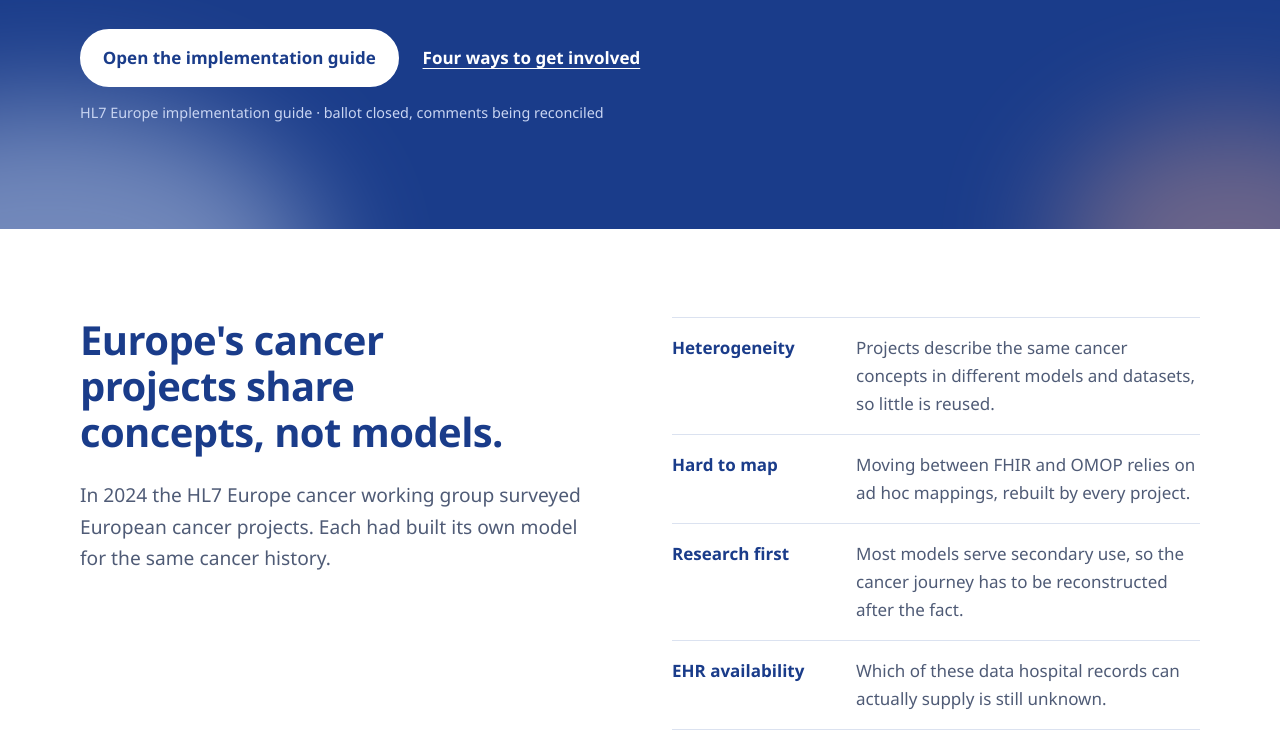
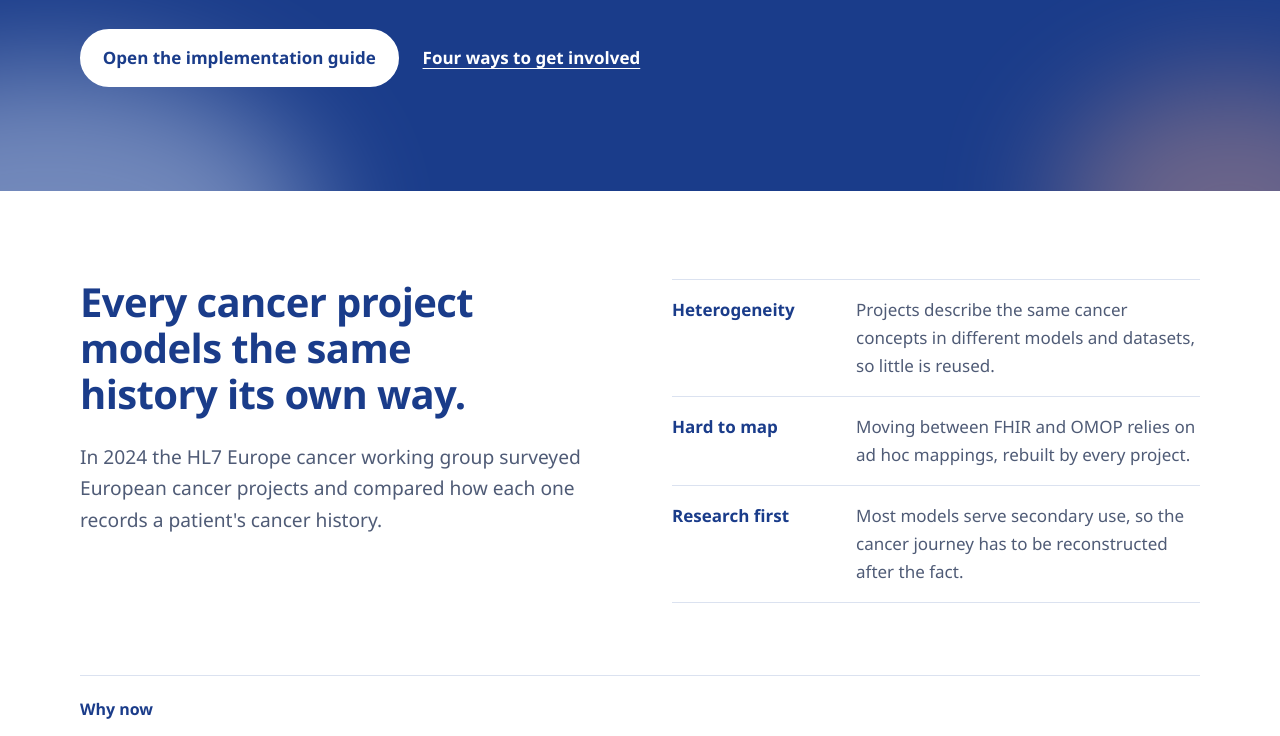
Before and after one commit to wardweistra/phoenix-eccdm-website, an Astro site: page / in a window 1280 px wide. Shown: the part 648-1384 px from the top of the page. Built offline with nearby package versions, Linux system fonts and the light colour scheme; Astro itself is replaced by a stand-in of ours.

Commit message:
Tighten copy and line up the EHDS cards
- Reword the two 'X, not Y' headings
- Drop the guide status note under the hero buttons
- Drop the EHR availability finding
- Share grid rows across the primary and secondary use columns so the
  cards are the same height side by side

Co-Authored-By: Claude Opus 5.5 <noreply@anthropic.com>
Claude-Session: https://claude.ai/code/session_019Dfkzh8ucBPCaGC9KBVpdk

```diff
--- a/src/data/site.ts
+++ b/src/data/site.ts
@@ -64,4 +64,3 @@ export const actions = [
 // Label used for every link to the published implementation guide.
 export const guideLabel = 'Open the implementation guide';
 // Shown under the main guide buttons; update when the guide's status changes.
-export const guideNote = 'HL7 Europe implementation guide · ballot closed, comments being reconciled';
--- a/src/pages/index.astro
+++ b/src/pages/index.astro
@@ -1,7 +1,7 @@
 ---
 import { getCollection } from 'astro:content';
 import Base from '../layouts/Base.astro';
-import { links, actions, guideLabel, guideNote } from '../data/site';
+import { links, actions, guideLabel } from '../data/site';
 
 const posts = (await getCollection('blog', ({ data }) => !data.draft))
   .sort((a, b) => b.data.date.valueOf() - a.data.date.valueOf())
@@ -13,7 +13,6 @@ const findings = [
   { k: 'Heterogeneity', v: 'Projects describe the same cancer concepts in different models and datasets, so little is reused.' },
   { k: 'Hard to map', v: 'Moving between FHIR and OMOP relies on ad hoc mappings, rebuilt by every project.' },
   { k: 'Research first', v: 'Most models serve secondary use, so the cancer journey has to be reconstructed after the fact.' },
-  { k: 'EHR availability', v: 'Which of these data hospital records can actually supply is still unknown.' },
 ];
 const reasons = [
   { title: 'Patients travel, and so must their data', text: 'Care crosses hospitals, regions and borders. That only works if everyone agrees how to exchange information and how to interpret it.' },
@@ -74,7 +73,6 @@ const founders: { group: string; names: Founder[] }[] = [
           <a class="btn light" href={links.guide}>{guideLabel}</a>
           <a class="text-link" href="#get-involved">Four ways to get involved</a>
         </div>
-        <p class="cta-note">{guideNote}</p>
       </div>
 
       <figure class="hub">
@@ -113,10 +111,10 @@ const founders: { group: string; names: Founder[] }[] = [
     <div class="wrap">
       <div class="split">
         <div>
-          <h2>Europe's cancer projects share concepts, not models.</h2>
+          <h2>Every cancer project models the same history its own way.</h2>
           <p class="lede">
-            In 2024 the HL7 Europe cancer working group surveyed European cancer projects. Each
-            had built its own model for the same cancer history.
+            In 2024 the HL7 Europe cancer working group surveyed European cancer projects and
+            compared how each one records a patient's cancer history.
           </p>
         </div>
         <dl class="findings">
@@ -209,7 +207,7 @@ const founders: { group: string; names: Founder[] }[] = [
 
   <section id="status" class="tinted">
     <div class="wrap">
-      <h2>Version 1 is a milestone, not the destination.</h2>
+      <h2>Where the work stands</h2>
       <p class="asof">Status as of <time datetime={statusDate.iso}>{statusDate.label}</time></p>
       <ol class="track">
         {status.map((s) => (
@@ -378,7 +376,6 @@ const founders: { group: string; names: Founder[] }[] = [
   .btn.outline { background: transparent; border-color: rgba(255,255,255,.6); color: #fff; }
   .text-link { color: #fff; font-weight: 650; text-underline-offset: .25em; }
   .text-link:hover { text-decoration-thickness: 2px; }
-  .cta-note { margin: .9rem 0 0; font-size: .9rem; color: var(--blue-muted); }
 
   .hub { margin: 0; }
   .hub-diagram { display: grid; grid-template-columns: minmax(0, 1fr) 2.75rem auto 2.75rem minmax(0, 1fr); align-items: stretch; }
@@ -460,7 +457,8 @@ const founders: { group: string; names: Founder[] }[] = [
 
   /* EHDS */
   .ehds { display: grid; gap: 1.5rem; grid-template-columns: repeat(auto-fit, minmax(min(100%, 22rem), 1fr)); margin-top: 2.5rem; }
-  .ehds-col { display: grid; gap: .5rem; grid-template-rows: auto 1fr auto; }
+  /* Each column spans three shared rows, so heading, 'adds' and 'provides' line up side by side. */
+  .ehds-col { display: grid; row-gap: .5rem; grid-row: span 3; grid-template-rows: subgrid; }
   .ehds-col h3 { margin-bottom: .5rem; }
   .ehds-col h3 small { display: block; font-size: .85rem; font-weight: 400; color: var(--muted); letter-spacing: 0; margin-top: .2rem; }
   .layer { padding: 1.1rem 1.25rem; border-radius: 10px; }
```
